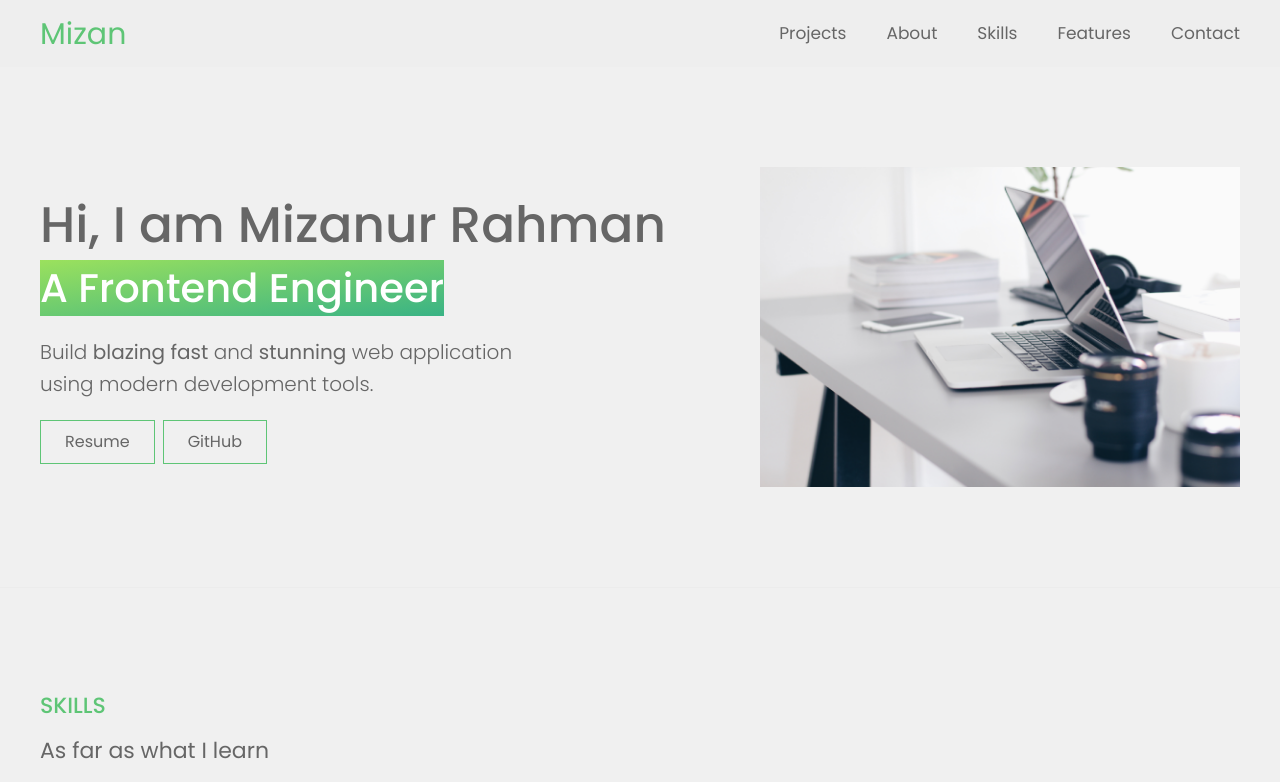
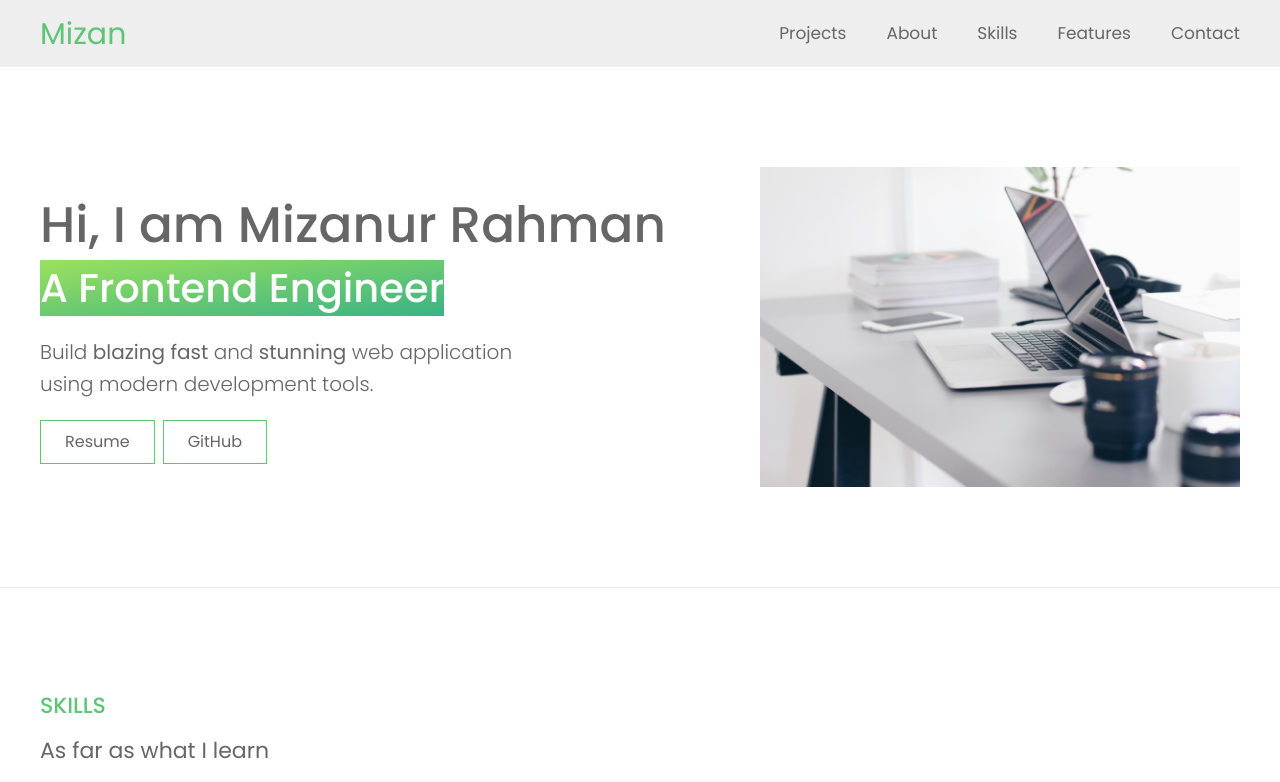
Before and after one commit to mizankhangit/portfolio, a React (Create React App) app: page / in a window 1280 px wide. Shown: the top 782 px of the page. Built offline with nearby package versions, Linux system fonts and the light colour scheme.

Commit message:
Update _reset.scss

```diff
--- a/src/scss/base/_reset.scss
+++ b/src/scss/base/_reset.scss
@@ -16,7 +16,6 @@ body {
   font-weight: 300;
   color: #666666;
   line-height: 1.6;
-  background-color: #f0f0f0;
   font-size: 17px;
 }
 
```
